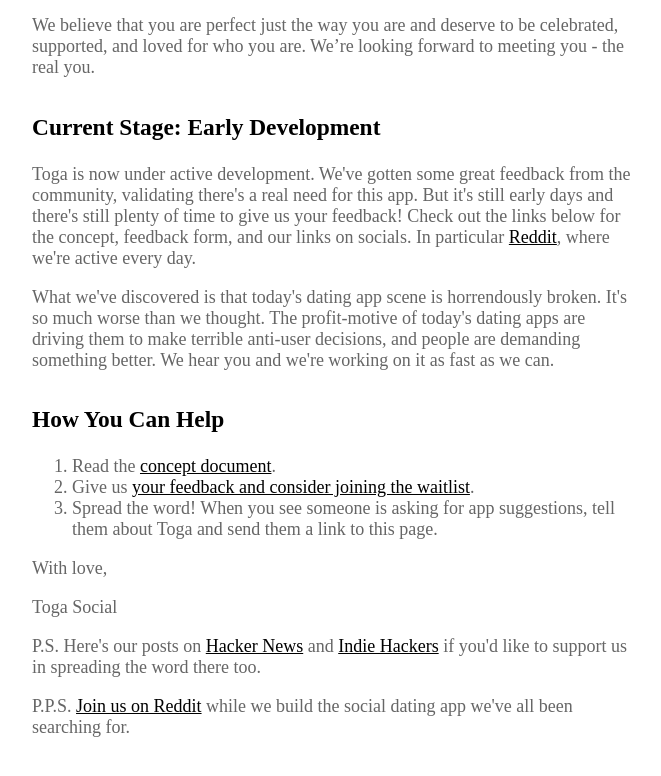
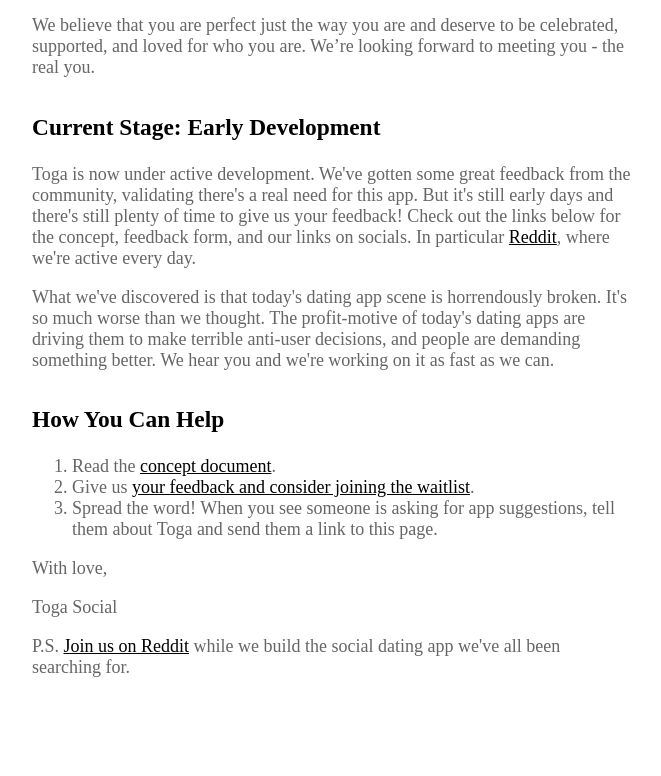
Before and after one commit to nickelcitymario/toga.social, a plain HTML site: page index.html in a window 1280 px wide. Shown: the part 617-1393 px from the top of the page, without its empty margins (308-969 px from the left). After the commit the page ends 1349 px from the top, so only its background shows below. Drawn offline with Linux system fonts and the light colour scheme; a web font is replaced by a local one.

Commit message:
Update index.html - removed hacker news and indie hackers links to focus more on reddit

```diff
--- a/index.html
+++ b/index.html
@@ -69,8 +69,7 @@
 		</ol>
 		<p>With love,</p>
 		<p>Toga Social</p>
-		<p>P.S. Here's our posts on <a href="https://news.ycombinator.com/item?id=39500890">Hacker News</a> and <a href="https://www.indiehackers.com/post/toga-social-the-sex-positive-social-media-dating-app-efdcd3293d">Indie Hackers</a> if you'd like to support us in spreading the word there too.</p>
-		<p>P.P.S. <a href="https://www.reddit.com/r/TogaSocial/">Join us on Reddit</a> while we build the social dating app we've all been searching for.</p>
+		<p>P.S. <a href="https://www.reddit.com/r/TogaSocial/">Join us on Reddit</a> while we build the social dating app we've all been searching for.</p>
 	</div>
 </body>
 </html>
```
